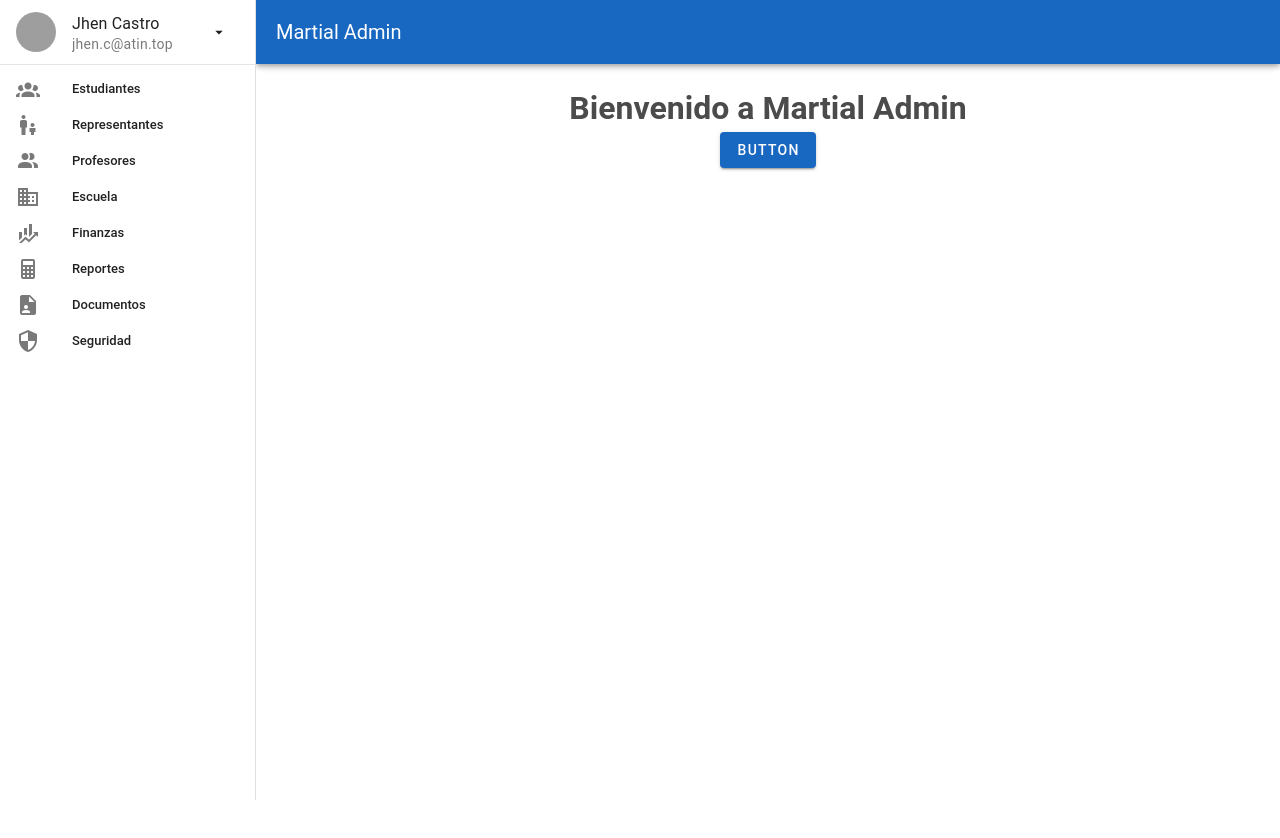
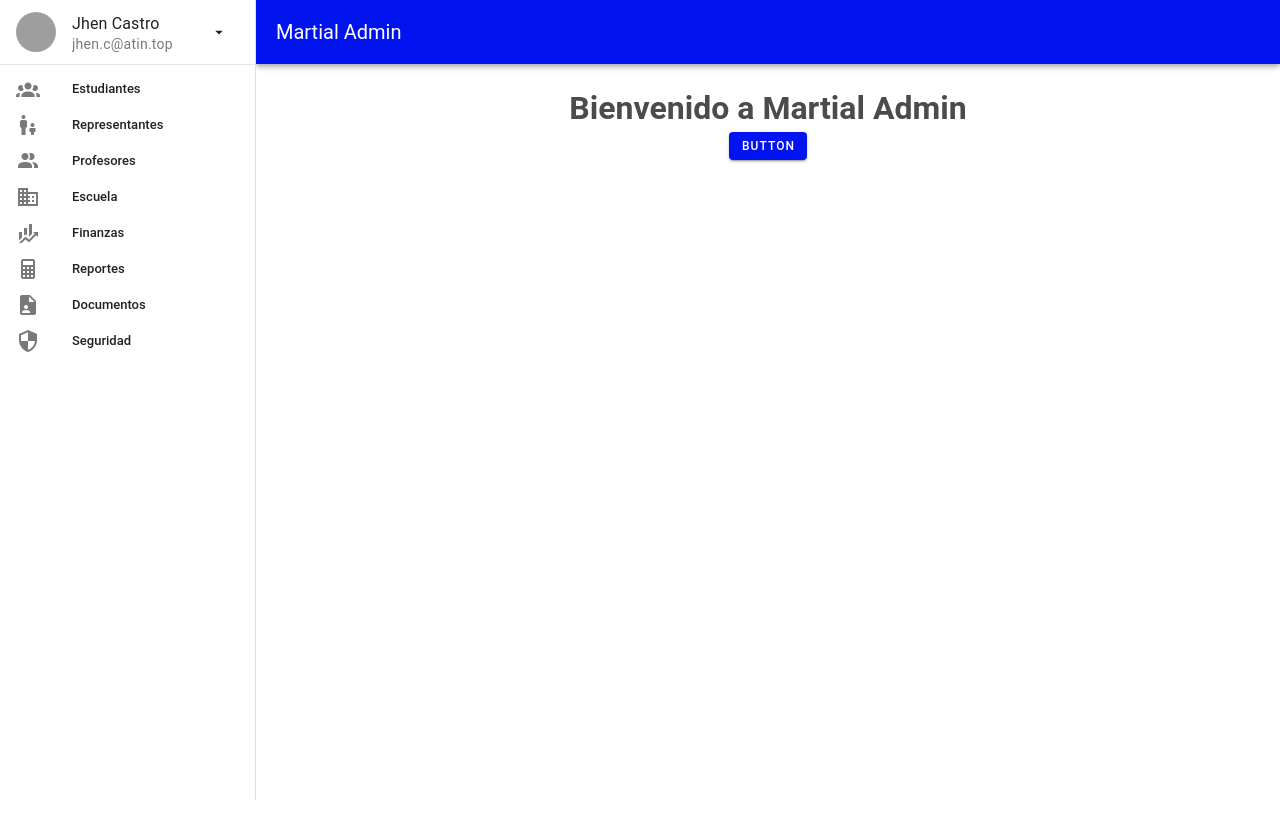
Before and after one commit to JCalderin91/martial-admin-panel, a Nuxt app: page / in a window 1280 px wide. Shown: the top 838 px of the page. Built offline with nearby package versions, Linux system fonts and the light colour scheme; grey boxes are pictures that could not be loaded.

Commit message:
Theme config

```diff
--- a/plugins/vuetify.ts
+++ b/plugins/vuetify.ts
@@ -1,12 +1,42 @@
 // import this after install `@mdi/font` package
-import '@mdi/font/css/materialdesignicons.css'
+import "@mdi/font/css/materialdesignicons.css";
 
-import 'vuetify/styles'
-import { createVuetify } from 'vuetify'
+import "vuetify/styles";
+import { createVuetify } from "vuetify";
 
 export default defineNuxtPlugin((app) => {
   const vuetify = createVuetify({
-    // ... your configuration
-  })
-  app.vueApp.use(vuetify)
-})
+    theme: {
+      defaultTheme: "custom",
+      themes: {
+        custom: {
+          colors: {
+            primary: "#0113ef",
+            secondary: "#f6cc1e",
+          },
+        },
+      },
+    },
+    defaults: {
+      VTextField: {
+        variant: "outlined",
+        density: "compact",
+      },
+      VSelect: {
+        variant: "outlined",
+        density: "compact",
+      },
+      VBtn: {
+        size: "small",
+      },
+      VCard: {
+        VCardActions: {
+          VBtn: {
+            variant: "elevated",
+          },
+        },
+      },
+    },
+  });
+  app.vueApp.use(vuetify);
+});
```
